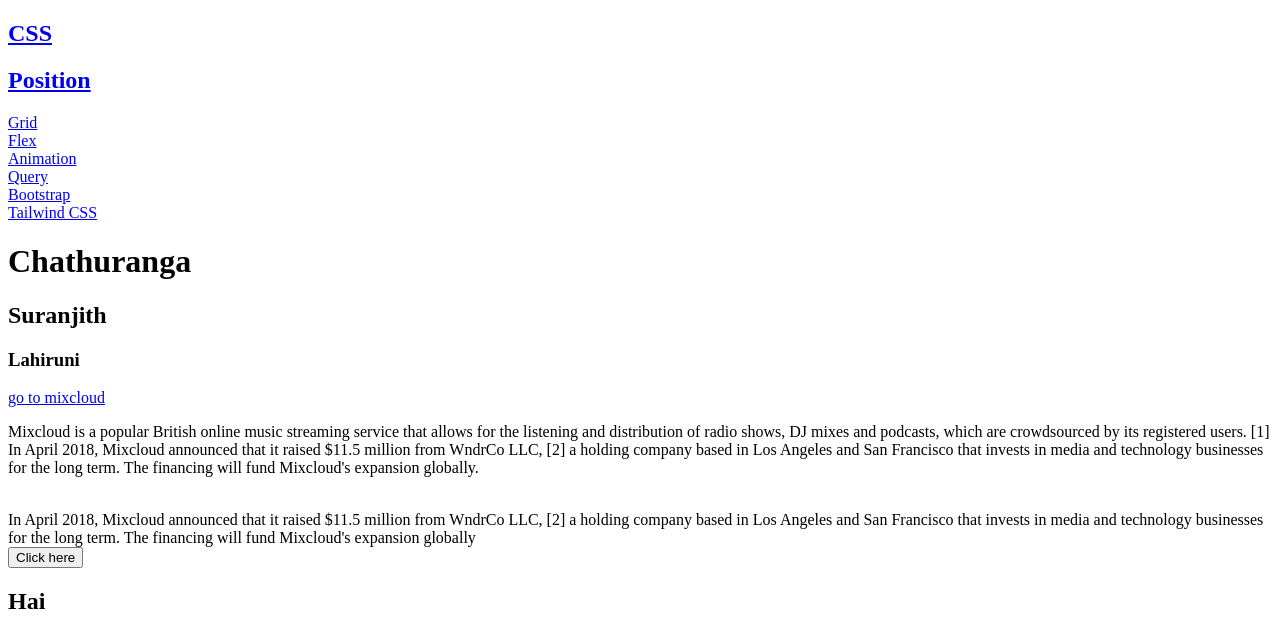
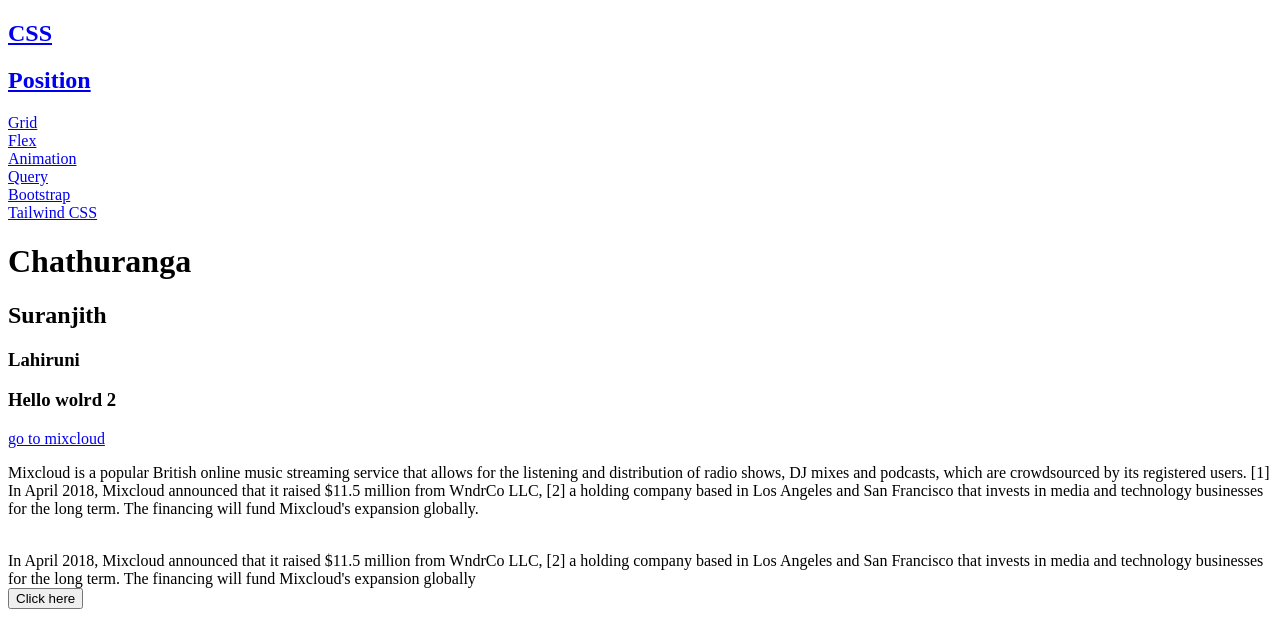
Before and after one commit to SuranjithChathuranga/AFAD-My-Work, a plain HTML site: page index.html in a window 1280 px wide. Shown: the top 626 px of the page. Drawn offline with Linux system fonts and the light colour scheme.

Commit message:
github commit-02

```diff
--- a/index.html
+++ b/index.html
@@ -27,6 +27,11 @@
     <h1>Chathuranga</h1>
     <h2>Suranjith</h2>
     <h3>Lahiruni</h3>
+
+    <!--github commit-->
+    <h3>Hello wolrd 2
+
+    </h3>
 
     <!--anchor tag-->
     <a href="https://www.mixcloud.com/"> go to mixcloud</a>
```
